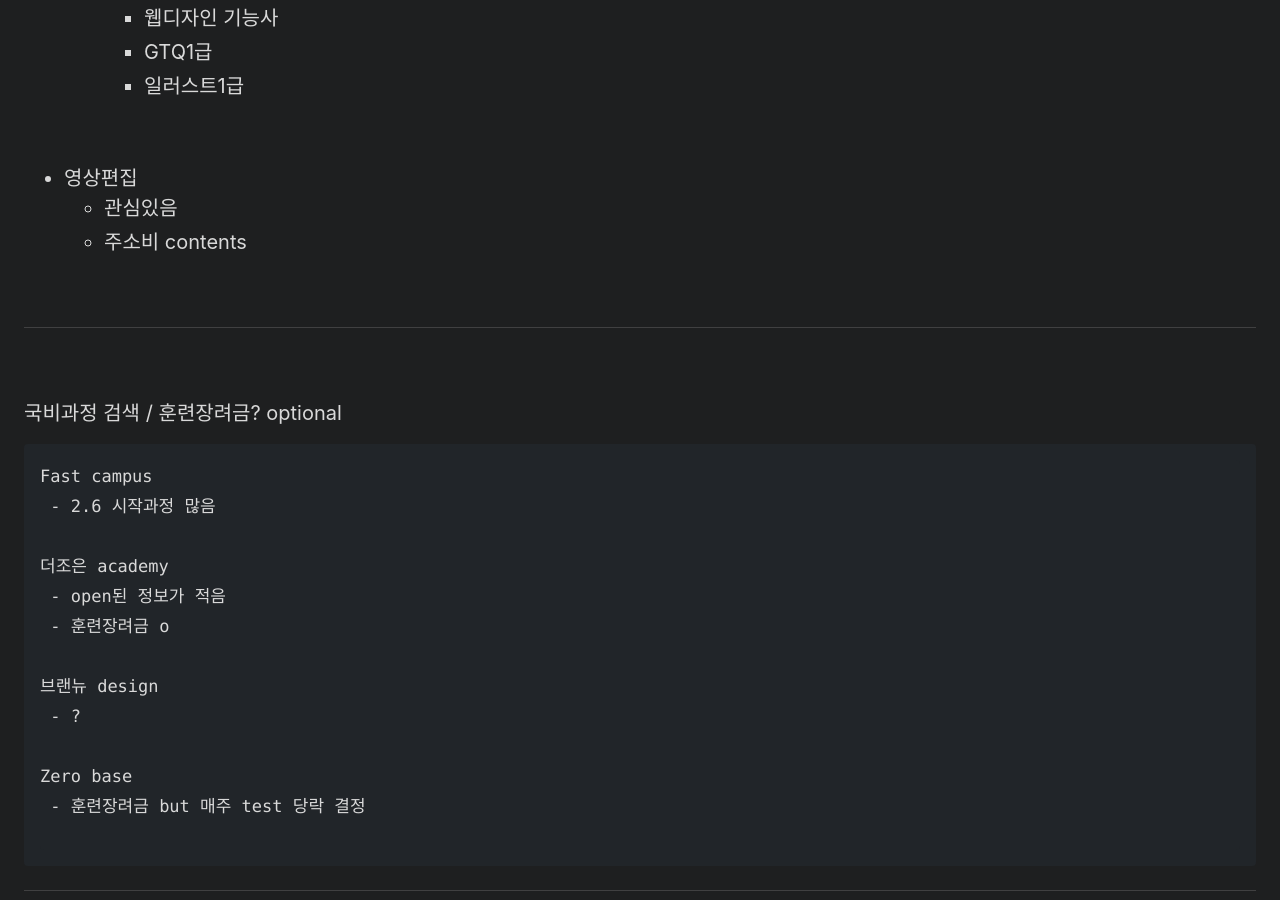
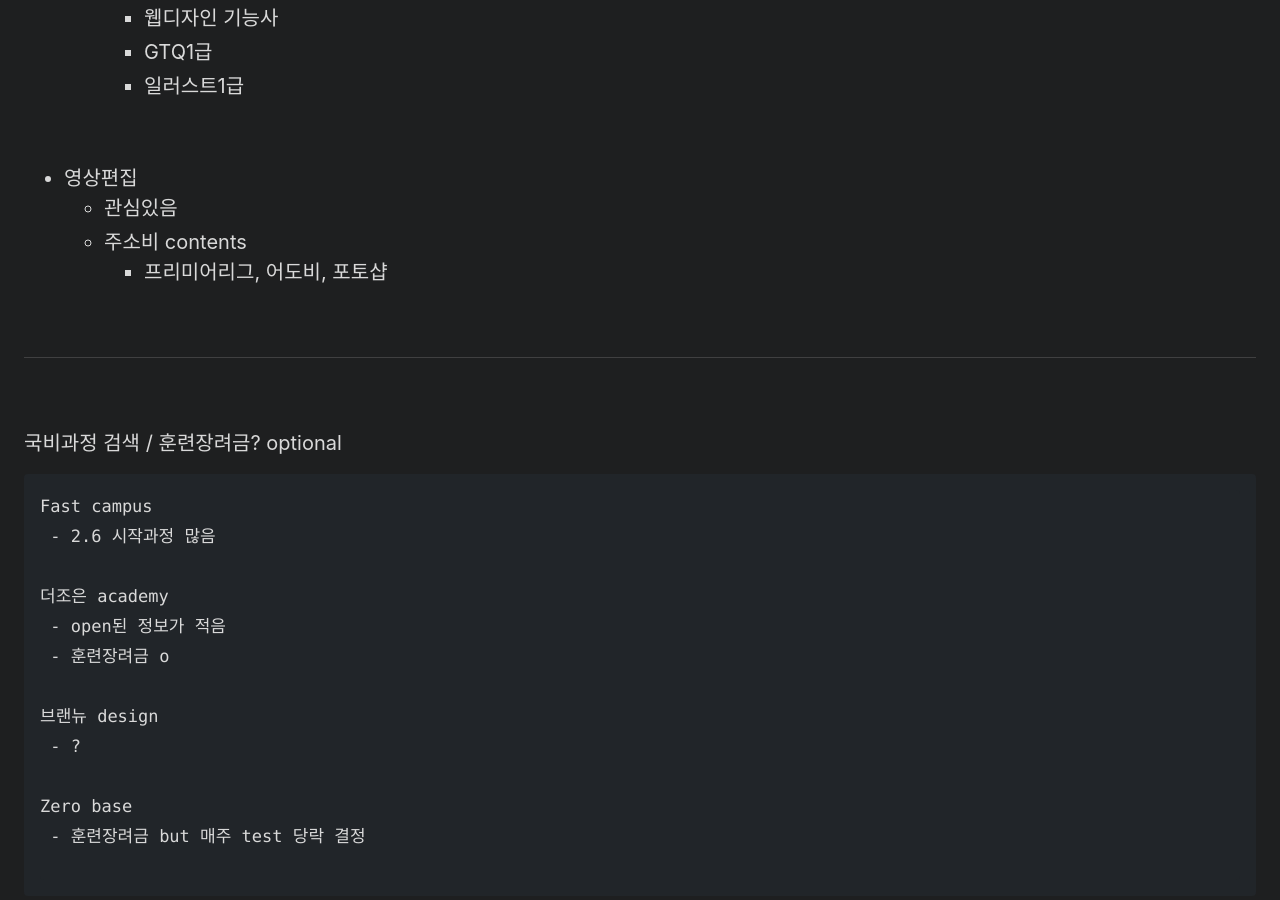
Before and after one commit to Dev-Dotoli/dev-dotoli.github.com, a Jekyll site: the page built from _posts/2023-02-05-Re.md, in a window 1280 px wide and 900 px high, scrolled down 965 px. Built offline with Jekyll 4.4.1, drawn with Linux system fonts in a browser that asks for light colours.

Commit message:
Add: contents about Media

```diff
--- a/_posts/2023-02-05-Re.md
+++ b/_posts/2023-02-05-Re.md
@@ -39,6 +39,7 @@ title: Re
 - 영상편집
   - 관심있음
   - 주소비 contents
+    - 프리미어리그, 어도비, 포토샵
 
 <br>
 
```
